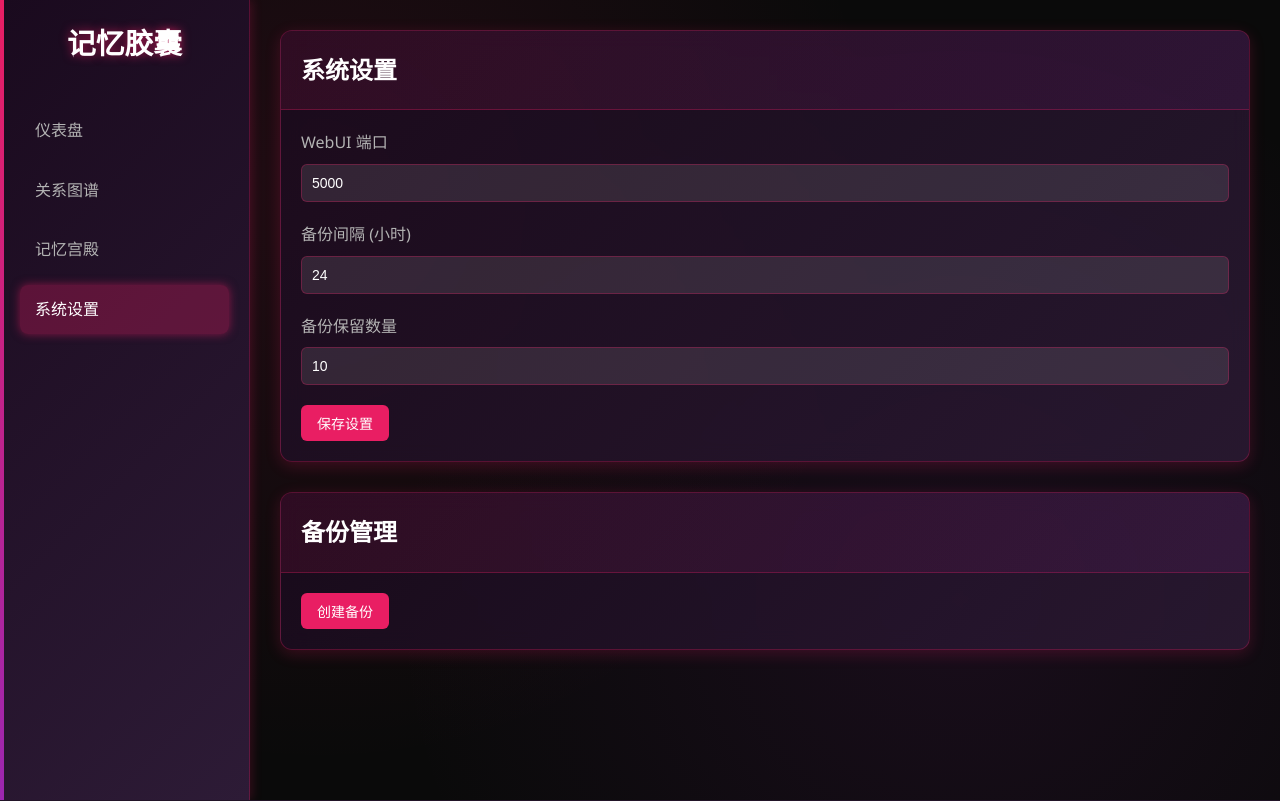
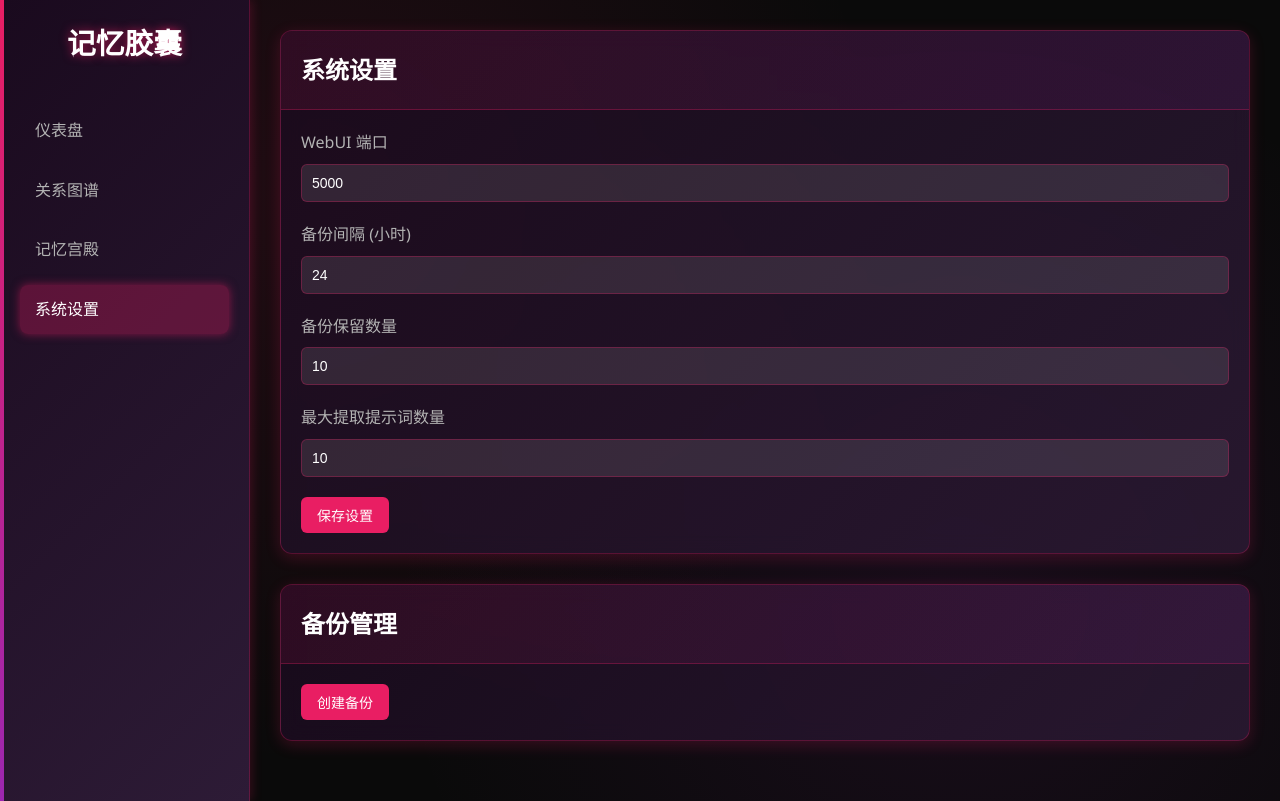
Before and after one commit to HLC2757808353/astrbot_plugin_memory_capsule, a Python web app: template webui/templates/settings.html in a window 1280 px wide. Run offline with Jinja, Linux system fonts and the light colour scheme; the template is opened without the code that fills it, so the values that code supplies are empty.

Commit message:
feat: 更新记忆胶囊版本并增强功能
- 将版本号从v0.6.8升级到v0.6.9
- 在记忆提升重要性操作中添加错误处理
- 在数据库管理器中添加更新记忆的验证
- 在设置页面添加最大提取提示词数量配置

```diff
--- a/metadata.yaml
+++ b/metadata.yaml
@@ -1,6 +1,6 @@
 name: astrbot_plugin_memory_capsule # 插件唯一识别名，以 astrbot_plugin_ 前缀开头
 display_name: 记忆胶囊
 desc: 记忆胶囊插件，用于存储和检索记忆。 # 插件简短描述
-version: v0.6.8
+version: v0.6.9
 author: 引灯续昼 # 作者
 repo: https://github.com/HLC2757808353/astrbot_plugin_memory_capsule # 插件的仓库地址
--- a/webui/templates/settings.html
+++ b/webui/templates/settings.html
@@ -297,6 +297,10 @@
                             <label class="form-label" for="backup-retention">备份保留数量</label>
                             <input type="number" class="form-control" id="backup-retention" value="10" min="1" max="100">
                         </div>
+                        <div class="form-group">
+                            <label class="form-label" for="max-extracted-tags">最大提取提示词数量</label>
+                            <input type="number" class="form-control" id="max-extracted-tags" value="10" min="1" max="50">
+                        </div>
                         <button type="submit" class="btn btn-primary">保存设置</button>
                     </form>
                 </div>
@@ -326,6 +330,7 @@
                 document.getElementById('webui-port').value = settings.webui_port || 5000;
                 document.getElementById('backup-interval').value = settings.backup_interval || 24;
                 document.getElementById('backup-retention').value = settings.backup_retention || 10;
+                document.getElementById('max-extracted-tags').value = settings.max_extracted_tags || 10;
             } catch (error) {
                 console.error('加载设置失败:', error);
             }
@@ -338,6 +343,7 @@
             const webuiPort = parseInt(document.getElementById('webui-port').value);
             const backupInterval = parseInt(document.getElementById('backup-interval').value);
             const backupRetention = parseInt(document.getElementById('backup-retention').value);
+            const maxExtractedTags = parseInt(document.getElementById('max-extracted-tags').value);
 
             try {
                 const response = await fetch('/api/settings', {
@@ -348,7 +354,8 @@
                     body: JSON.stringify({
                         webui_port: webuiPort,
                         backup_interval: backupInterval,
-                        backup_retention: backupRetention
+                        backup_retention: backupRetention,
+                        max_extracted_tags: maxExtractedTags
                     })
                 });
                 const result = await response.json();
```
Also changed, not shown: databases/db_manager.py (+6 -1 lines), webui/templates/memories.html (+7 -2 lines).
